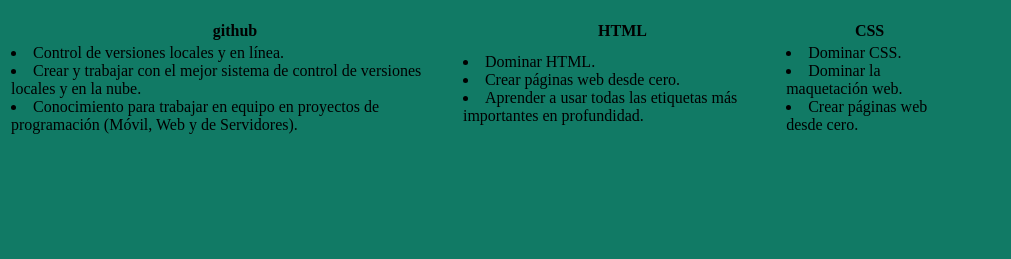
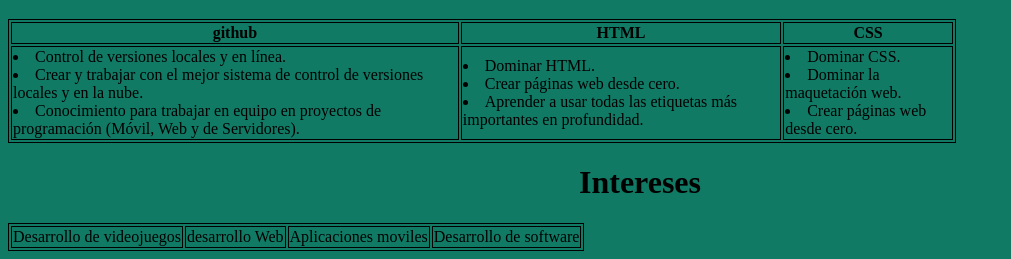
Before and after one commit to Catgx55/html-intro, a plain HTML site: page index.html in a window 1280 px wide. Shown: the part 693-952 px from the top of the page, without its empty margins (0-1011 px from the left). Before the commit the page ends 838 px from the top, so only its background shows below. Drawn offline with Linux system fonts and the light colour scheme.

Commit message:
agregando intereses

```diff
--- a/index.html
+++ b/index.html
@@ -4,6 +4,11 @@
     <meta charset="UTF-8">
     <meta name="viewport" content="width=device-width, initial-scale=1.0">
     <title>Hoja de Vida Cesar Trujillo</title>
+    <style>
+        table, th, td{
+            border: 1px solid black;
+        }
+    </style>
 </head>
 <body bgcolor="#117A65">
     <center><h1>Hoja de Vida</h1></center>
@@ -45,7 +50,15 @@
             </td>
         </tr>
     </table>
-
+<center><h1>Intereses</h1></center>
+<table>
+    <tr>
+        <td>Desarrollo de videojuegos</td>
+        <td>desarrollo Web</td>
+        <td>Aplicaciones moviles</td>
+        <td>Desarrollo de software</td>
+    </tr>
+</table>
 
 </body>
 </html>
```
